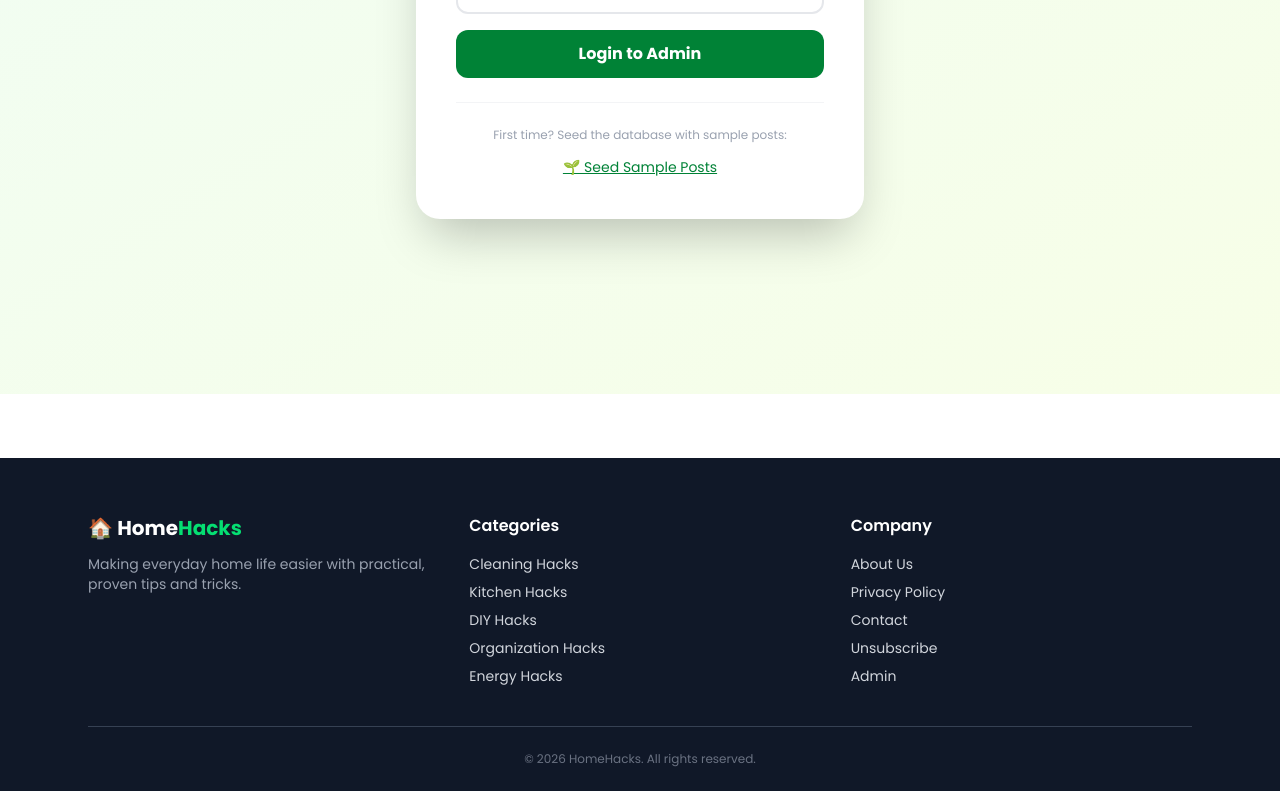
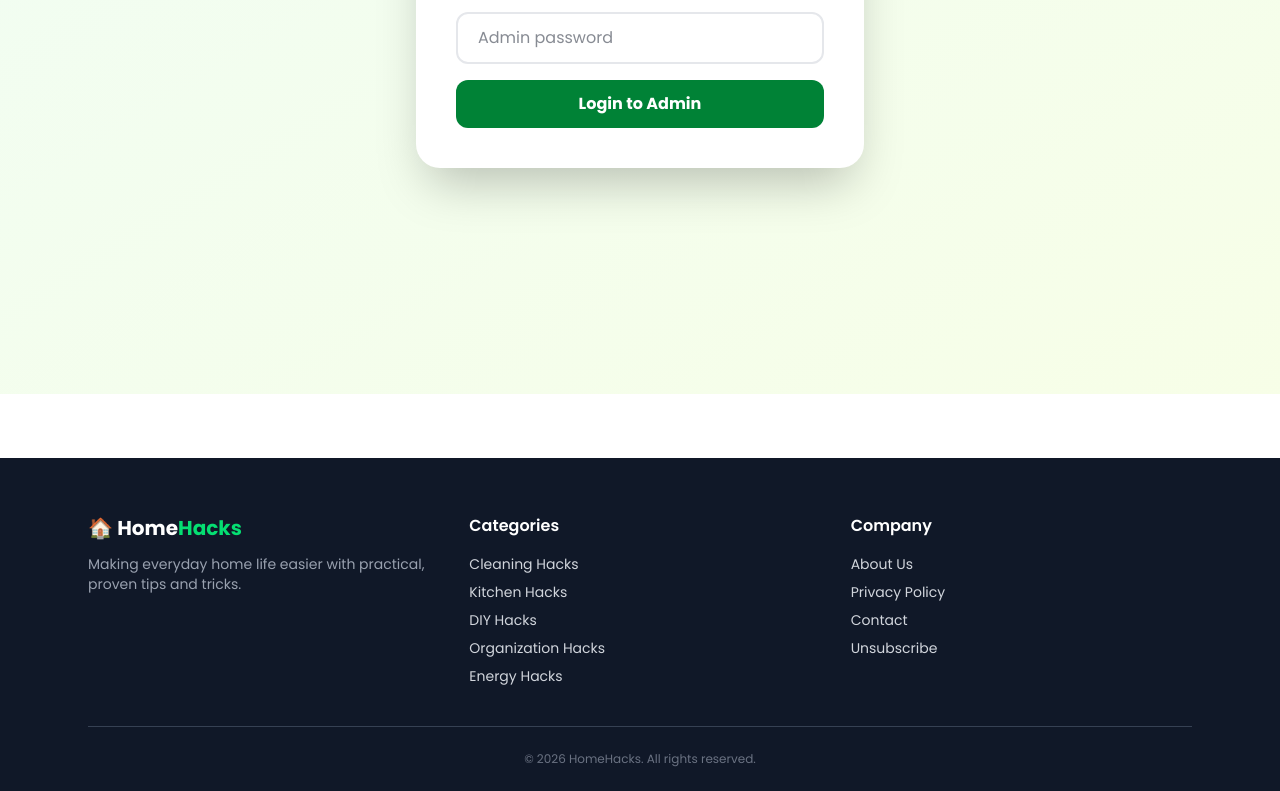
Before and after one commit to Abdullah447-code/Hoomehacks-next.js, a Next.js app: page /admin in a window 1280 px wide. Shown: the part 479-1270 px from the top of the page. Built offline with nearby package versions, Linux system fonts and the light colour scheme; no server answers.

Commit message:
Secure admin access

```diff
--- a/src/app/admin/page.tsx
+++ b/src/app/admin/page.tsx
@@ -22,14 +22,6 @@ export default function AdminLoginPage() {
     } else {
       setError("Wrong password! Try again.");
     }
-    setLoading(false);
-  };
-
-  const handleSeed = async () => {
-    setLoading(true);
-    const res = await fetch("/api/seed", { method: "POST" });
-    const data = await res.json();
-    alert(data.message || data.error);
     setLoading(false);
   };
 
@@ -61,18 +53,6 @@ export default function AdminLoginPage() {
             {loading ? "Checking..." : "Login to Admin"}
           </button>
         </form>
-        <div className="mt-6 pt-6 border-t border-gray-100 text-center">
-          <p className="text-xs text-gray-400 mb-3">
-            First time? Seed the database with sample posts:
-          </p>
-          <button
-            onClick={handleSeed}
-            disabled={loading}
-            className="text-sm text-green-700 underline hover:text-green-900"
-          >
-            🌱 Seed Sample Posts
-          </button>
-        </div>
       </div>
     </div>
   );
--- a/src/app/api/seed/route.ts
+++ b/src/app/api/seed/route.ts
@@ -1,14 +1,20 @@
-import { NextResponse } from "next/server";
+import { NextRequest, NextResponse } from "next/server";
 import { connectDB } from "@/lib/mongodb";
 import { Post } from "@/lib/models";
 import { seedPosts } from "@/lib/seed-data";
+import { hasAdminSession } from "@/lib/admin-auth";
 
-export async function POST() {
+export async function POST(request: NextRequest) {
   try {
+    if (!hasAdminSession(request)) {
+      return NextResponse.json({ error: "Unauthorized" }, { status: 401 });
+    }
     await connectDB();
     await Post.deleteMany({});
     await Post.insertMany(seedPosts);
-    return NextResponse.json({ message: `Seeded ${seedPosts.length} posts successfully!` });
+    return NextResponse.json({
+      message: `Seeded ${seedPosts.length} posts successfully!`,
+    });
   } catch (error: any) {
     return NextResponse.json({ error: error.message }, { status: 500 });
   }
--- a/src/components/Footer.tsx
+++ b/src/components/Footer.tsx
@@ -66,14 +66,6 @@ export default function Footer() {
                   Unsubscribe
                 </Link>
               </li>
-              <li>
-                <Link
-                  href="/admin"
-                  className="hover:text-green-400 transition-colors"
-                >
-                  Admin
-                </Link>
-              </li>
             </ul>
           </div>
         </div>
```
